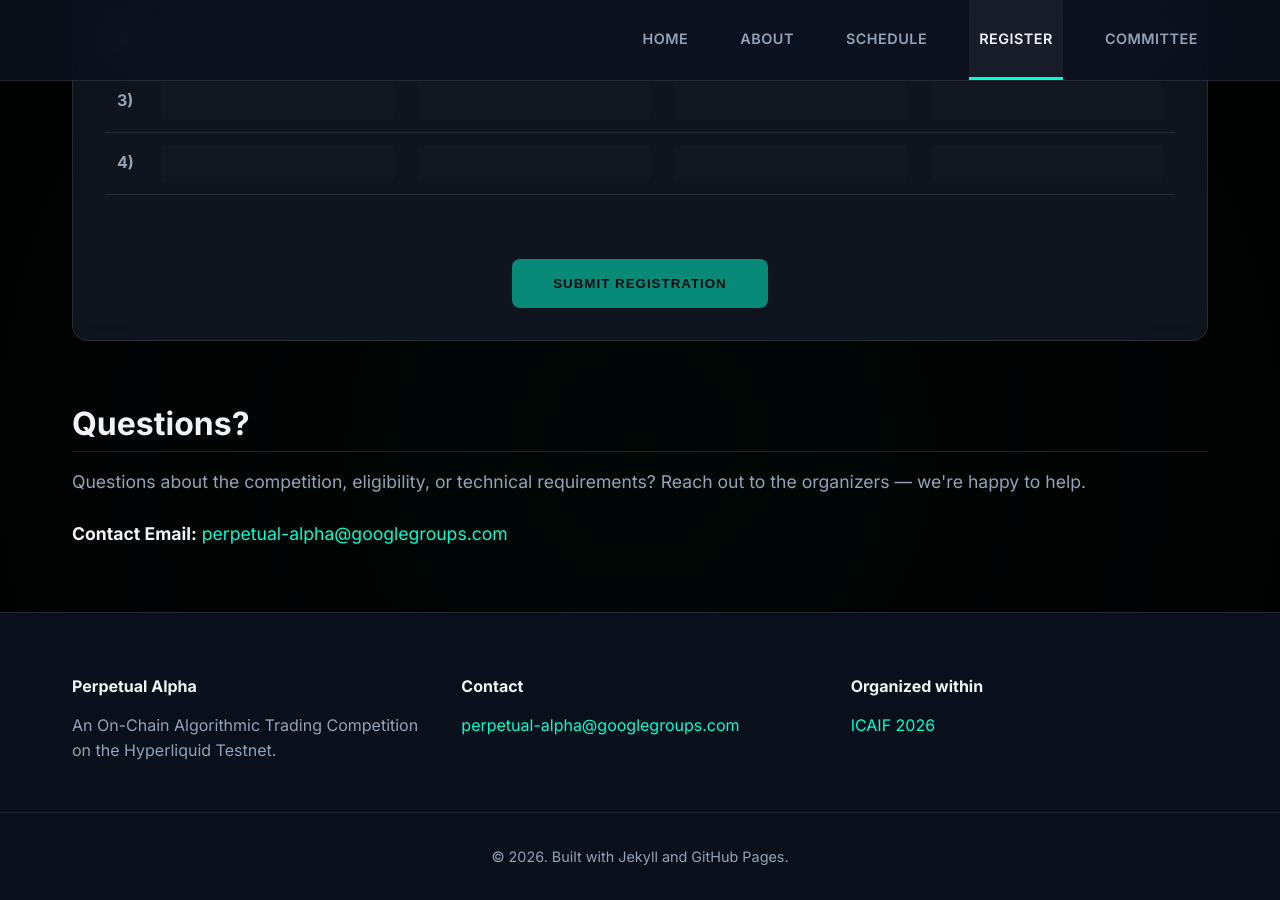
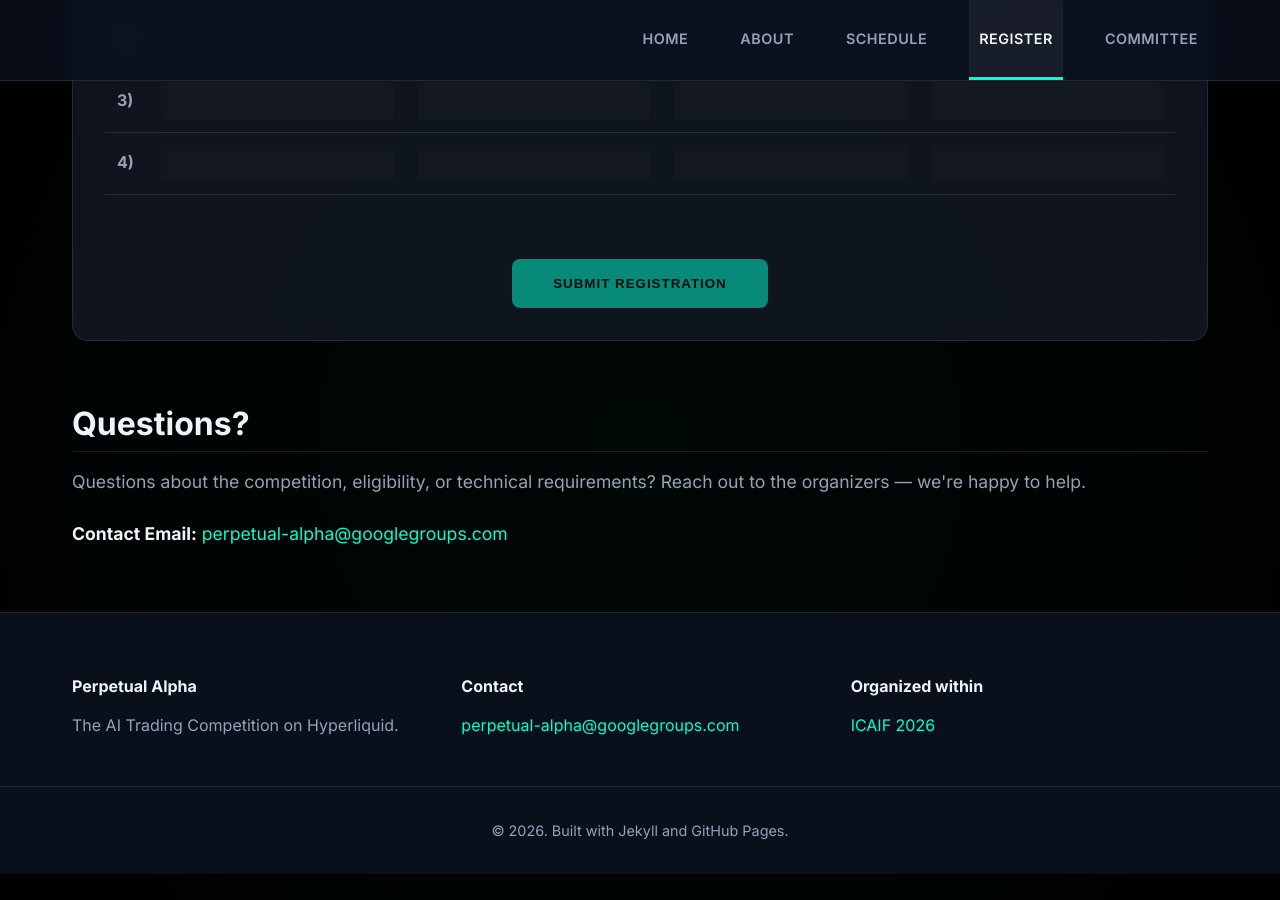
Before and after one commit to perpetual-alpha26/perpetual-alpha26.github.io, a Jekyll site: the page built from register.md, in a window 1280 px wide and 900 px high, scrolled down 593 px. Built offline with Jekyll 4.4.1, drawn with Linux system fonts in a browser that asks for light colours; after the commit the page ends 1467 px from its top, so only the background shows below that.

Commit message:
Fix register button reCAPTCHA binding and update site-wide subtitle

```diff
--- a/_config.yml
+++ b/_config.yml
@@ -1,6 +1,6 @@
 title: Perpetual Alpha
 email: perpetual-alpha@googlegroups.com
-description: An On-Chain Algorithmic Trading Competition on the Hyperliquid Testnet
+description: The AI Trading Competition on Hyperliquid
 url: "https://perpetual-alpha26.github.io"
 baseurl: ""
 
--- a/_includes/footer.html
+++ b/_includes/footer.html
@@ -2,7 +2,7 @@
     <div class="container footer-content">
         <div class="footer-section">
             <h4>Perpetual Alpha</h4>
-            <p>An On-Chain Algorithmic Trading Competition on the Hyperliquid Testnet.</p>
+            <p>The AI Trading Competition on Hyperliquid.</p>
         </div>
         <div class="footer-section">
             <h4>Contact</h4>
--- a/register.md
+++ b/register.md
@@ -63,7 +63,9 @@ title: Register
             </div>
 
             <div style="margin-top: 2rem; text-align: center;">
-                <button class="g-recaptcha btn" id="submit-btn" data-sitekey="6Lca43QtAAAAAJGup0D6qelMd6_3TZhubF1BV9ZD" data-callback="onSubmit" data-action="submit">Submit Registration</button>
+                <div id="submit-wrapper" style="display: inline-block;">
+                    <button class="g-recaptcha btn" id="submit-btn" data-sitekey="6Lca43QtAAAAAJGup0D6qelMd6_3TZhubF1BV9ZD" data-callback="onSubmit" data-action="submit">Submit Registration</button>
+                </div>
             </div>
         </form>
     </div>
```
Also changed, not shown: other parts of register.md (+1 -6 lines), index.md (+1 -1 lines).
